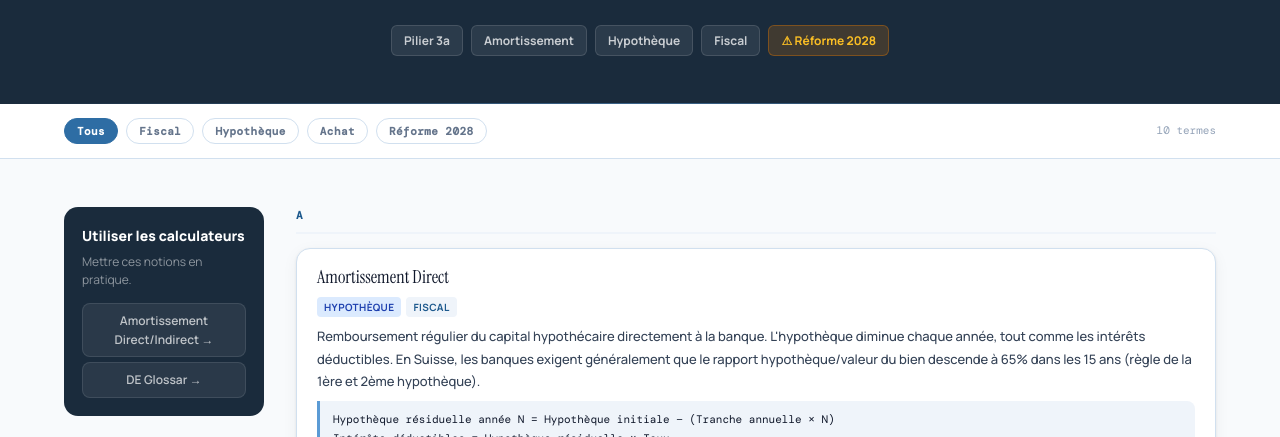
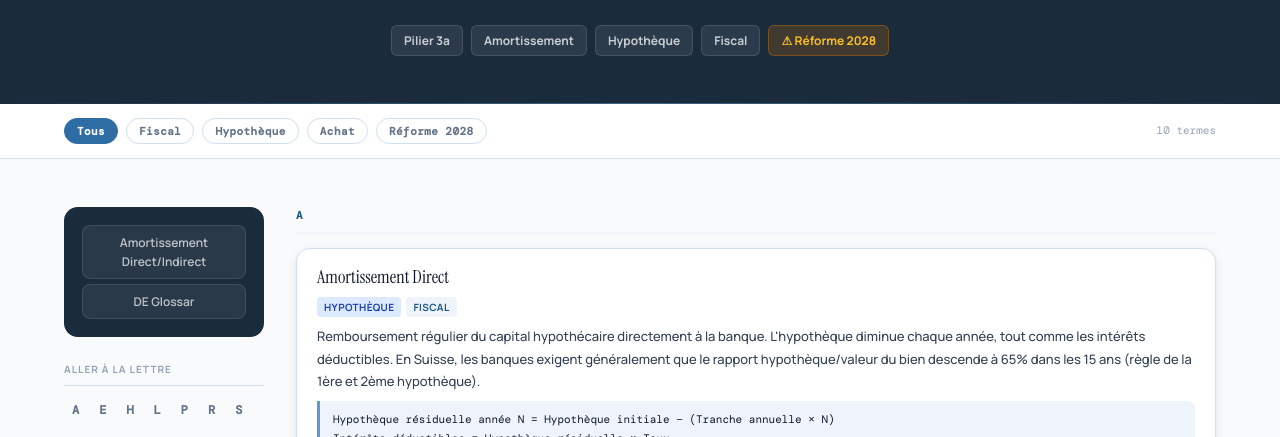
Before and after one commit to mmandai/ch-glossaire, a plain HTML site: page index.html in a window 1280 px wide. Shown: the part 287-724 px from the top of the page. Drawn offline with nearby package versions, Linux system fonts and the light colour scheme.

Commit message:
Update index.html

```diff
--- a/index.html
+++ b/index.html
@@ -173,11 +173,9 @@ footer{background:var(--steel);color:rgba(255,255,255,.5);padding:40px 0;text-al
 <aside class="sidebar">
   <div class="sidebar-section">
     <div class="calcs-cta">
-      <h3>Utiliser les calculateurs</h3>
-      <p>Mettre ces notions en pratique.</p>
       <div class="cta-links">
-        <a href="https://mmandai.github.io/ch-fr-amortissement-direct-vs-indirect/" class="cta-link">Amortissement Direct/Indirect →</a>
-        <a href="https://mmandai.github.io/ch-glossar/" class="cta-link">DE Glossar →</a>
+        <a href="https://mmandai.github.io/ch-fr-amortissement-direct-vs-indirect/" class="cta-link">Amortissement Direct/Indirect</a>
+        <a href="https://mmandai.github.io/ch-glossar/" class="cta-link">DE Glossar</a>
       </div>
     </div>
   </div>
```
